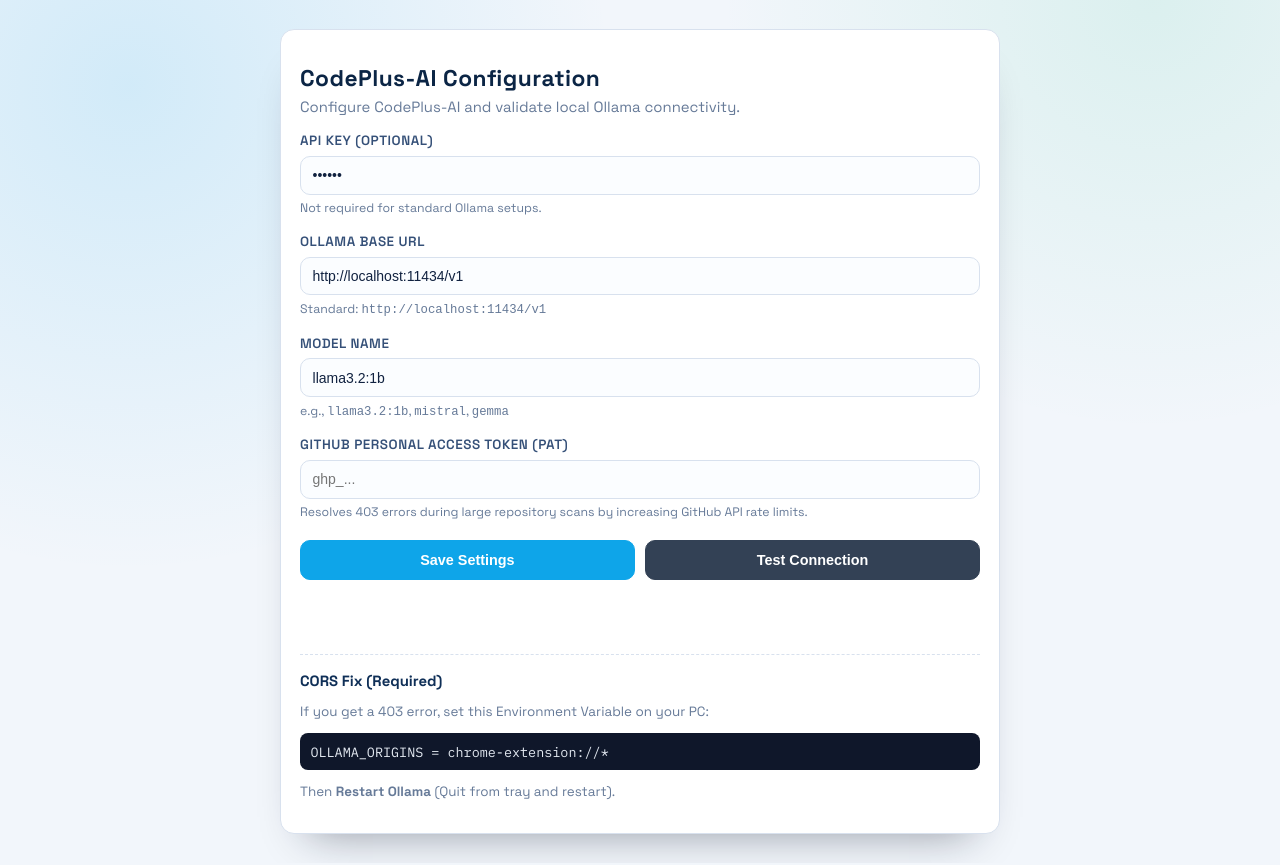
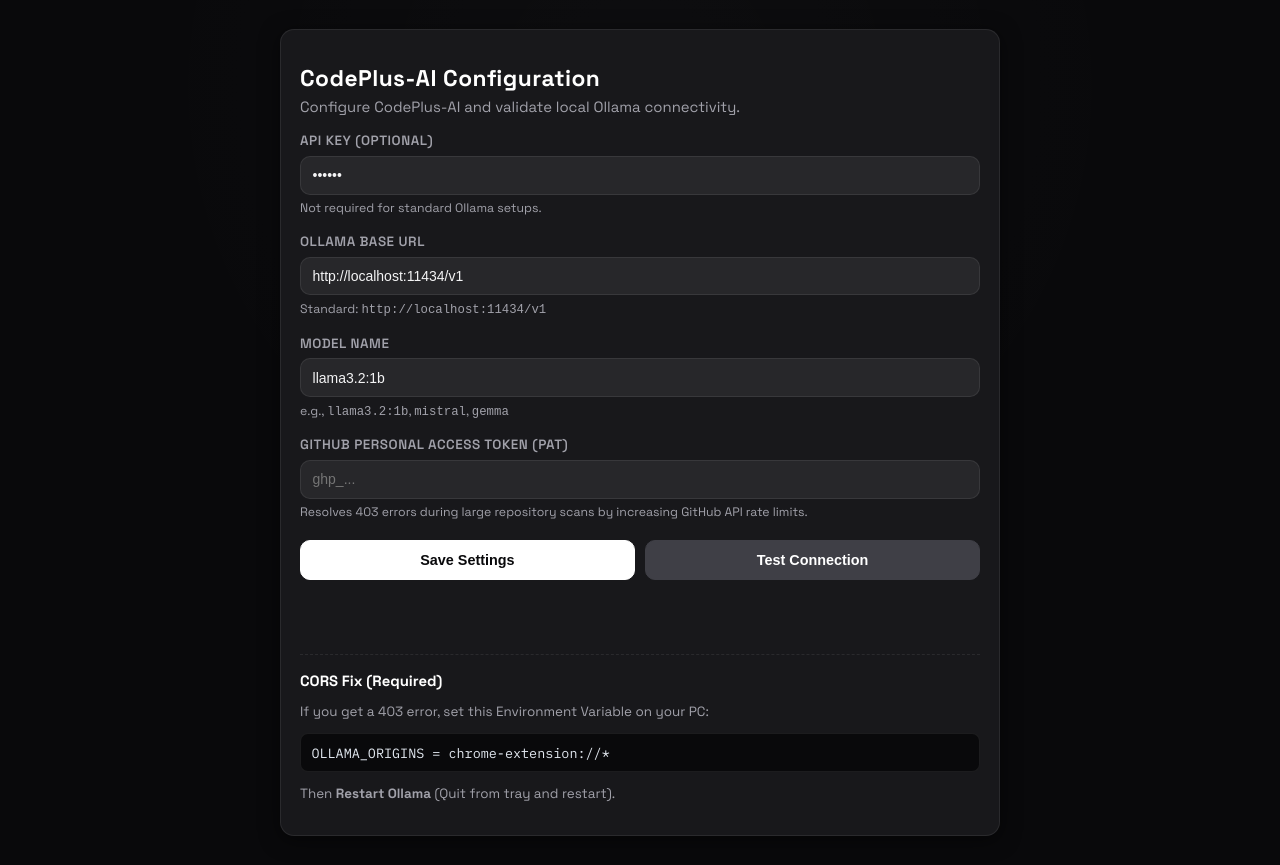
Before and after one commit to KanhaiyaBagul/Compact-2.0, a browser extension: page public/options.html in a window 1280 px wide. Drawn offline with Linux system fonts and the light colour scheme; files that its build step writes are made by us from their sources.

Commit message:
UI Enhancementt

```diff
--- a/public/options.html
+++ b/public/options.html
@@ -8,32 +8,27 @@
     />
     <style>
       :root {
-        --bg: #f2f6fb;
-        --panel: #ffffff;
-        --line: #d8e1ee;
-        --ink: #112240;
-        --muted: #667a98;
-        --accent: #0ea5e9;
-        --accent-strong: #0284c7;
-        --ok-bg: #ecfdf5;
-        --ok-ink: #047857;
-        --ok-line: #6ee7b7;
-        --err-bg: #fef2f2;
-        --err-ink: #b91c1c;
-        --err-line: #fca5a5;
-        --shadow: 0 26px 42px -28px rgb(15 23 42 / 0.45);
+        --bg: #09090b;
+        --panel: #18181b;
+        --line: rgba(255, 255, 255, 0.08);
+        --ink: #f4f4f5;
+        --muted: #a1a1aa;
+        --accent: #ffffff;
+        --accent-strong: #e4e4e7;
+        --ok-bg: rgba(52, 211, 153, 0.1);
+        --ok-ink: #34d399;
+        --ok-line: rgba(52, 211, 153, 0.3);
+        --err-bg: rgba(248, 113, 113, 0.1);
+        --err-ink: #f87171;
+        --err-line: rgba(248, 113, 113, 0.3);
+        --shadow: 0 4px 20px rgba(0, 0, 0, 0.5);
       }
       body {
         font-family: 'Space Grotesk', 'Segoe UI', sans-serif;
         background: radial-gradient(
-            circle at 10% 10%,
-            rgb(14 165 233 / 0.14),
-            transparent 35%
-          ),
-          radial-gradient(
-            circle at 90% 0%,
-            rgb(16 185 129 / 0.1),
-            transparent 30%
+            circle at 50% 10%,
+            rgba(255, 255, 255, 0.02),
+            transparent 50%
           ),
           var(--bg);
         color: var(--ink);
@@ -56,7 +51,7 @@
         font-size: 1.42rem;
         font-weight: 700;
         margin-bottom: 0.25rem;
-        color: #0b2545;
+        color: #ffffff;
         letter-spacing: 0.02em;
       }
       .subtitle {
@@ -72,7 +67,7 @@
         font-size: 0.84rem;
         font-weight: 600;
         margin-bottom: 0.42rem;
-        color: #355078;
+        color: var(--muted);
         text-transform: uppercase;
         letter-spacing: 0.04em;
       }
@@ -85,13 +80,13 @@
         box-sizing: border-box;
         transition: border-color 0.2s, box-shadow 0.2s, background-color 0.2s;
         color: var(--ink);
-        background: #fbfdff;
+        background: #27272a;
       }
       input:focus {
         outline: none;
-        border-color: #7cc7ef;
-        box-shadow: 0 0 0 3px rgb(14 165 233 / 0.16);
-        background: #ffffff;
+        border-color: var(--accent);
+        box-shadow: 0 0 0 3px rgba(255, 255, 255, 0.15);
+        background: #27272a;
       }
       .hint {
         font-size: 0.77rem;
@@ -103,7 +98,7 @@
         width: 100%;
         padding: 0.68rem 0.8rem;
         background: var(--accent);
-        color: white;
+        color: #09090b;
         border: 1px solid var(--accent);
         border-radius: 10px;
         font-weight: 600;
@@ -141,12 +136,13 @@
         margin-top: 1.2rem;
       }
       .btn-secondary {
-        background: #334155;
-        border-color: #334155;
+        background: #3f3f46;
+        border-color: #3f3f46;
+        color: #ffffff;
       }
       .btn-secondary:hover {
-        background: #1f2937;
-        border-color: #1f2937;
+        background: #52525b;
+        border-color: #52525b;
       }
       .setup-guide {
         margin-top: 1.3rem;
@@ -158,19 +154,20 @@
       .setup-guide h2 {
         font-size: 0.93rem;
         font-weight: 700;
-        color: #0f2f57;
+        color: #ffffff;
         margin: 0 0 0.5rem;
       }
       .setup-guide code {
         display: block;
         font-family: 'IBM Plex Mono', ui-monospace, SFMono-Regular, Menlo,
           monospace;
-        background: #0f172a;
+        background: #09090b;
         color: #e2e8f0;
         padding: 0.58rem 0.65rem;
         border-radius: 8px;
         margin: 0.5rem 0;
         overflow-x: auto;
+        border: 1px solid var(--line);
       }
       @media (max-width: 640px) {
         body {
--- a/src/dashboard.css
+++ b/src/dashboard.css
@@ -1,17 +1,17 @@
 :root {
-  --bg: #030307;
-  --sidebar: #0a0a0f;
-  --header: rgba(10, 10, 15, 0.8);
-  --card: #111119;
-  --card-border: rgba(255, 255, 255, 0.06);
+  --bg: #09090b;
+  --sidebar: #09090b;
+  --header: rgba(9, 9, 11, 0.8);
+  --card: #18181b;
+  --card-border: rgba(255, 255, 255, 0.08);
   --border: rgba(255, 255, 255, 0.08);
-  --text: #c4cce0;
-  --text-hi: #e8edf8;
-  --text-dim: #5c6282;
-  --accent: #3b82f6;
-  --accent-glow: rgba(59, 130, 246, 0.25);
-  --blue-hi: #60a5fa;
-  --purple: #1d4ed8;
+  --text: #a1a1aa;
+  --text-hi: #f4f4f5;
+  --text-dim: #52525b;
+  --accent: #ffffff;
+  --accent-glow: rgba(255, 255, 255, 0.15);
+  --blue-hi: #f4f4f5;
+  --purple: #27272a;
   --green: #34d399;
   --red: #f87171;
   --amber: #fbbf24;
@@ -143,7 +143,7 @@ body {
   display: flex;
   flex-direction: column;
   min-width: 0;
-  background-image: radial-gradient(circle at 50% 10%, rgba(59, 130, 246, 0.03), transparent 70%);
+  background-image: radial-gradient(circle at 50% 10%, rgba(255, 255, 255, 0.02), transparent 70%);
 }
 
 .content-header {
```
Also changed, not shown: public/popup.html (+47 -48 lines), src/styles.css (+5 -5 lines).
